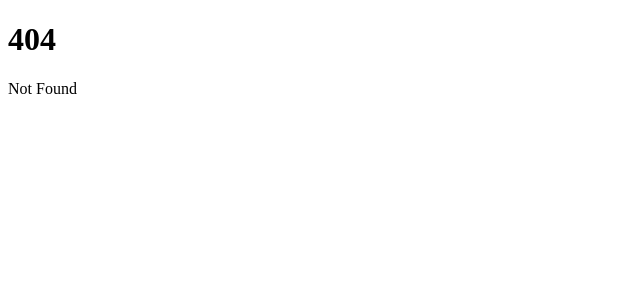
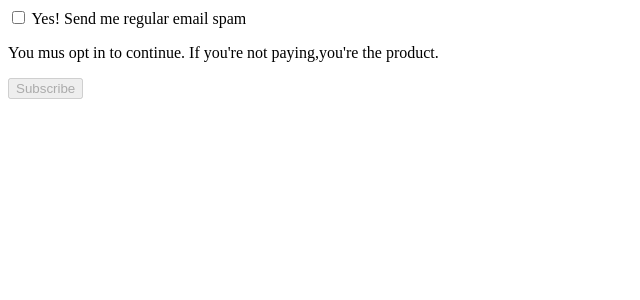
Before and after one commit to socool/svelte-demo, a SvelteKit app: page /part2/bindings/checkbox-input in a window 1280 px wide. Before the commit this address had no page. Shown: the top 300 px of the page, without its empty margins (0-640 px from the left). Built offline with nearby package versions, Linux system fonts and the light colour scheme.

Commit message:
checkbox-input

```diff
--- a/src/routes/+page.svelte
+++ b/src/routes/+page.svelte
@@ -65,6 +65,7 @@
 <nav>
     <a href="/part2/bindings/text-input">Text Input</a>
     <a href="/part2/bindings/numeric-input">Numeric Input</a>
+    <a href="/part2/bindings/checkbox-input">Checkbox Input</a>
 </nav>
 <h2>Component</h2>
 <Nested/>
--- /dev/null
+++ b/src/routes/part2/bindings/checkbox-input/+page.svelte
@@ -0,0 +1,20 @@
+<script>
+  let yes = false;
+</script>
+
+<label>
+  <input type="checkbox" bind:checked={yes} />
+  Yes! Send me regular email spam
+</label>
+
+{#if yes}
+  <p>
+     Thank you. We will bombard your inbox and sell your personal details.
+  </p>
+{:else}
+  <p>
+    You mus opt in to continue. If you're not paying,you're the product.
+  </p>
+{/if}
+
+<button disabled={!yes}>Subscribe</button>
```
